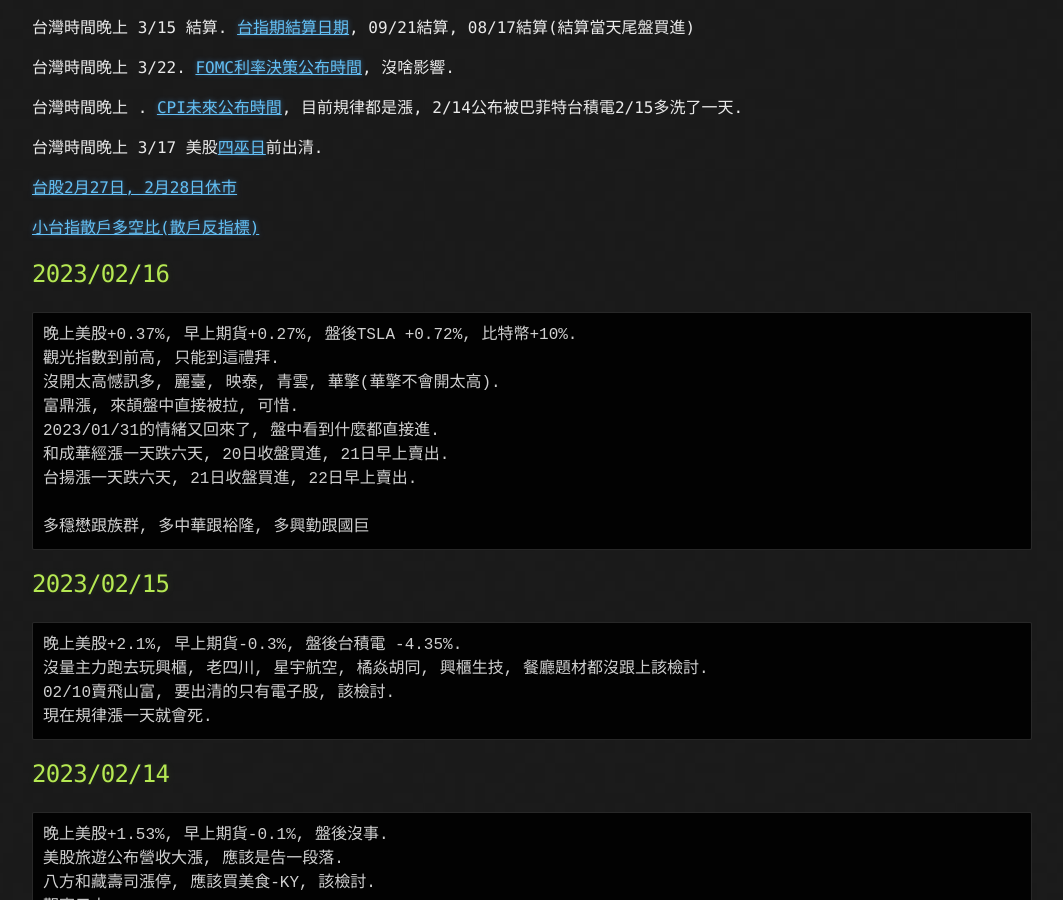
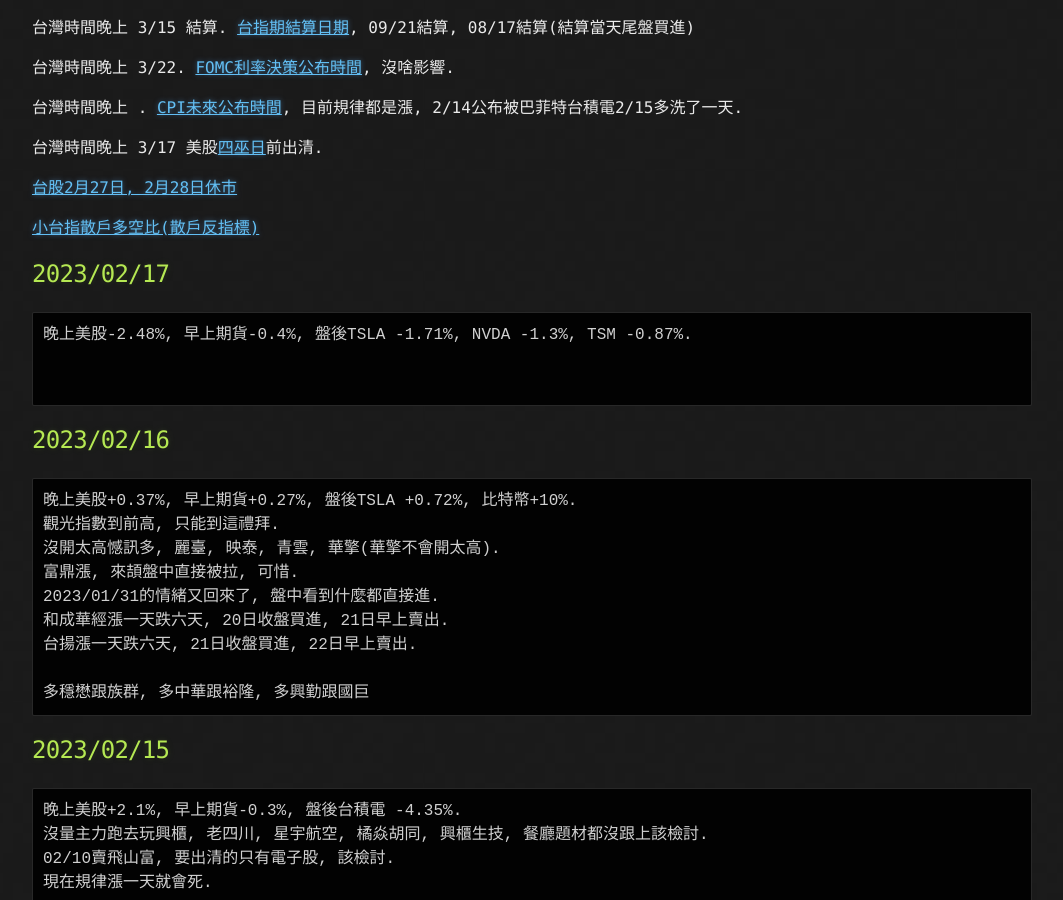
Before and after one commit to lepg5487/Stock_God, a Jekyll site: the page built from index.md, in a window 1280 px wide and 900 px high, scrolled down 362 px. Shown: the whole window, without its empty margins (108-1171 px from the left). Built offline with Jekyll 4.4.1, drawn with Linux system fonts in a browser that asks for light colours; our own code applies the rules of GitHub Pages for plain Markdown files.

Commit message:
Update index.md

````diff
--- a/index.md
+++ b/index.md
@@ -19,6 +19,13 @@
 [台股2月27日, 2月28日休市](https://www.twse.com.tw/zh/holidaySchedule/holidaySchedule)
 
 [小台指散戶多空比(散戶反指標)](https://www.macromicro.me/charts/20069/tw-mtx-long-to-short-ratio-of-individual-player)
+
+## 2023/02/17
+```
+晚上美股-2.48%, 早上期貨-0.4%, 盤後TSLA -1.71%, NVDA -1.3%, TSM -0.87%.
+
+
+```
 
 ## 2023/02/16
 ```
````
